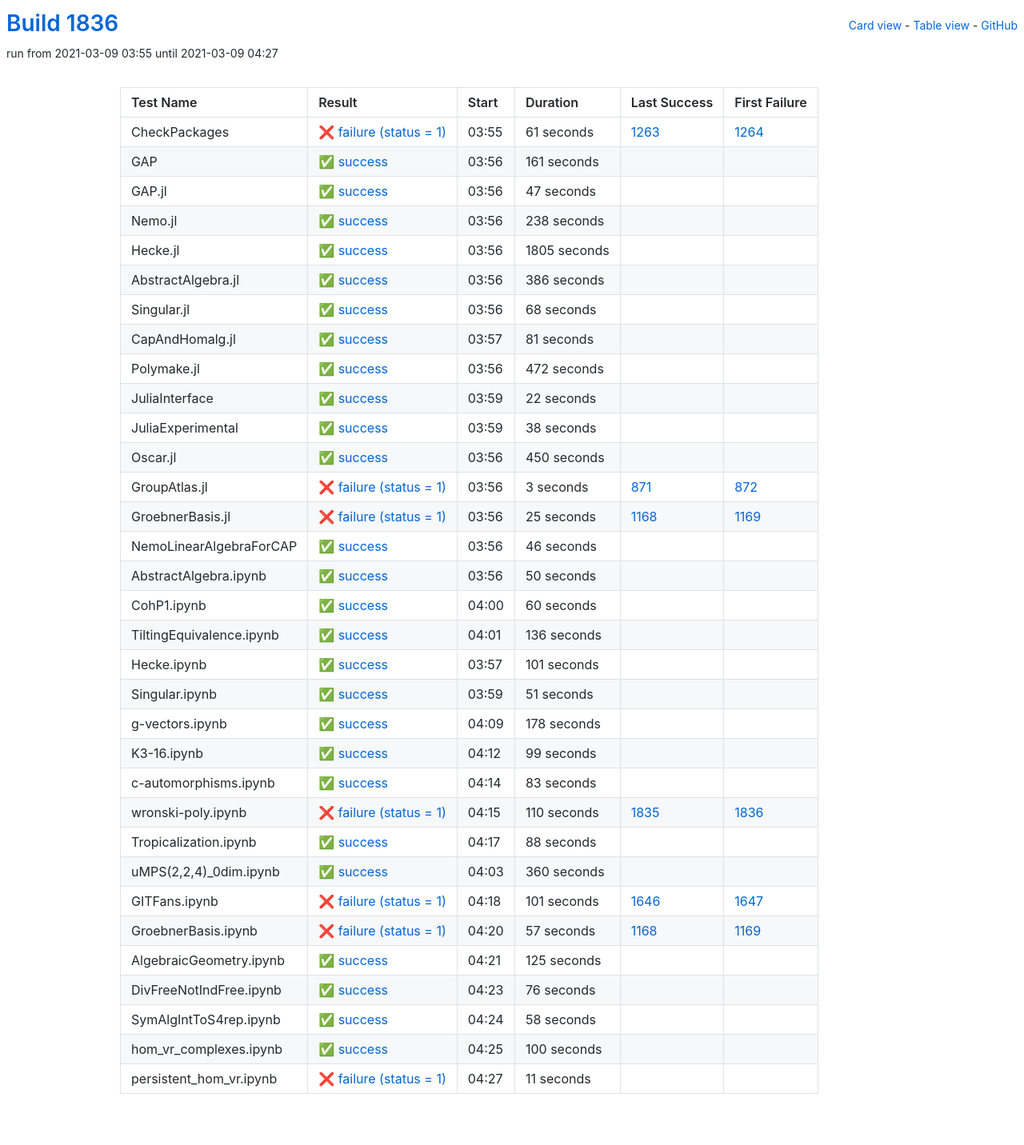
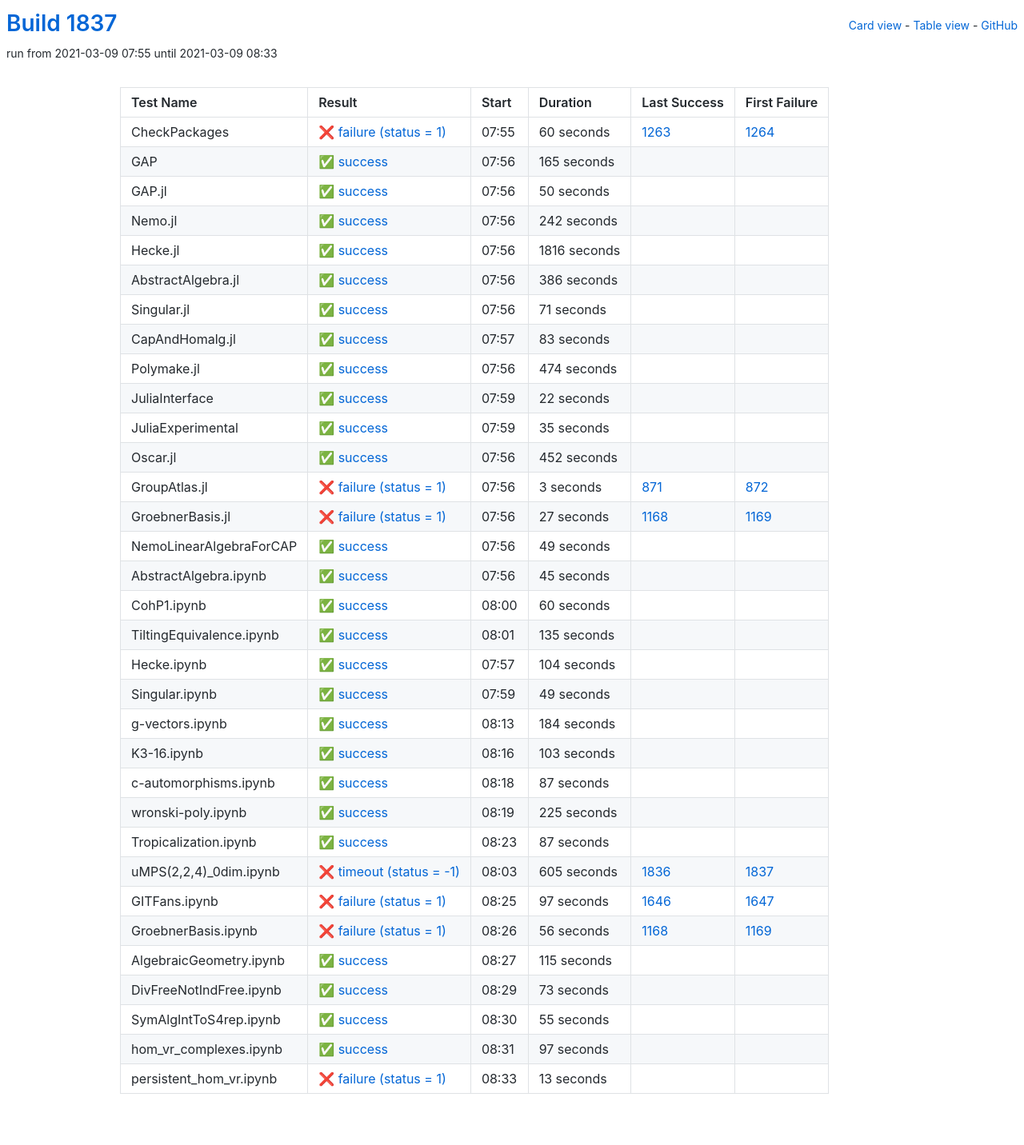
Before and after one commit to oscar-system/oscar-ci-status-stable, a Jekyll site: the page built from table.html, in a window 1280 px wide. Shown: the whole page at 80% size. Built offline with Jekyll 4.4.1, drawn with Linux system fonts in a browser that asks for light colours.

Commit message:
Build #1837

```diff
--- a/_data/ci.yml
+++ b/_data/ci.yml
@@ -1,6 +1,6 @@
 ---
-build: 1836
-build_url: https://oscarci.mathematik.uni-kl.de/job/oscar-stable/1836/
+build: 1837
+build_url: https://oscarci.mathematik.uni-kl.de/job/oscar-stable/1837/
 job: oscar-stable
 organization: oscar-system
 repo: oscar-ci-status-stable
@@ -8,68 +8,68 @@ repourl: https://github.com/oscar-system/oscar-ci-status-stable
 tests:
 - name: CheckPackages
   id: checkpackages
-  log: https://oscarci.mathematik.uni-kl.de/job/oscar-stable/1836/artifact/logs/build-1836/CheckPackages.log
-  start: 2021-03-09 03:55
+  log: https://oscarci.mathematik.uni-kl.de/job/oscar-stable/1837/artifact/logs/build-1837/CheckPackages.log
+  start: 2021-03-09 07:55
   success: false
   exitcode: 1
   status: failure
-  duration: 61
+  duration: 60
   last_success: 1263
   last_success_url: https://oscarci.mathematik.uni-kl.de/job/oscar-stable/1263/
   first_failure: 1264
   first_failure_url: https://oscarci.mathematik.uni-kl.de/job/oscar-stable/1264/
 - name: GAP
   id: gap
-  log: https://oscarci.mathematik.uni-kl.de/job/oscar-stable/1836/artifact/logs/build-1836/GAP.log
-  start: 2021-03-09 03:56
+  log: https://oscarci.mathematik.uni-kl.de/job/oscar-stable/1837/artifact/logs/build-1837/GAP.log
+  start: 2021-03-09 07:56
   success: true
   exitcode: 0
   status: success
-  duration: 161
+  duration: 165
   last_success: false
   last_success_url:
   first_failure: false
   first_failure_url:
 - name: GAP.jl
   id: gap-jl
-  log: https://oscarci.mathematik.uni-kl.de/job/oscar-stable/1836/artifact/logs/build-1836/GAP.jl.log
-  start: 2021-03-09 03:56
+  log: https://oscarci.mathematik.uni-kl.de/job/oscar-stable/1837/artifact/logs/build-1837/GAP.jl.log
+  start: 2021-03-09 07:56
   success: true
   exitcode: 0
   status: success
-  duration: 47
+  duration: 50
   last_success: false
   last_success_url:
   first_failure: false
   first_failure_url:
 - name: Nemo.jl
   id: nemo-jl
-  log: https://oscarci.mathematik.uni-kl.de/job/oscar-stable/1836/artifact/logs/build-1836/Nemo.jl.log
-  start: 2021-03-09 03:56
+  log: https://oscarci.mathematik.uni-kl.de/job/oscar-stable/1837/artifact/logs/build-1837/Nemo.jl.log
+  start: 2021-03-09 07:56
   success: true
   exitcode: 0
   status: success
-  duration: 238
+  duration: 242
   last_success: false
   last_success_url:
   first_failure: false
   first_failure_url:
 - name: Hecke.jl
   id: hecke-jl
-  log: https://oscarci.mathematik.uni-kl.de/job/oscar-stable/1836/artifact/logs/build-1836/Hecke.jl.log
-  start: 2021-03-09 03:56
+  log: https://oscarci.mathematik.uni-kl.de/job/oscar-stable/1837/artifact/logs/build-1837/Hecke.jl.log
+  start: 2021-03-09 07:56
   success: true
   exitcode: 0
   status: success
-  duration: 1805
+  duration: 1816
   last_success: false
   last_success_url:
   first_failure: false
   first_failure_url:
 - name: AbstractAlgebra.jl
   id: abstractalgebra-jl
-  log: https://oscarci.mathematik.uni-kl.de/job/oscar-stable/1836/artifact/logs/build-1836/AbstractAlgebra.jl.log
-  start: 2021-03-09 03:56
+  log: https://oscarci.mathematik.uni-kl.de/job/oscar-stable/1837/artifact/logs/build-1837/AbstractAlgebra.jl.log
+  start: 2021-03-09 07:56
   success: true
   exitcode: 0
   status: success
@@ -80,44 +80,44 @@ tests:
   first_failure_url:
 - name: Singular.jl
   id: singular-jl
-  log: https://oscarci.mathematik.uni-kl.de/job/oscar-stable/1836/artifact/logs/build-1836/Singular.jl.log
-  start: 2021-03-09 03:56
+  log: https://oscarci.mathematik.uni-kl.de/job/oscar-stable/1837/artifact/logs/build-1837/Singular.jl.log
+  start: 2021-03-09 07:56
   success: true
   exitcode: 0
   status: success
-  duration: 68
+  duration: 71
   last_success: false
   last_success_url:
   first_failure: false
   first_failure_url:
 - name: CapAndHomalg.jl
   id: capandhomalg-jl
-  log: https://oscarci.mathematik.uni-kl.de/job/oscar-stable/1836/artifact/logs/build-1836/CapAndHomalg.jl.log
-  start: 2021-03-09 03:57
+  log: https://oscarci.mathematik.uni-kl.de/job/oscar-stable/1837/artifact/logs/build-1837/CapAndHomalg.jl.log
+  start: 2021-03-09 07:57
   success: true
   exitcode: 0
   status: success
-  duration: 81
+  duration: 83
   last_success: false
   last_success_url:
   first_failure: false
   first_failure_url:
 - name: Polymake.jl
   id: polymake-jl
-  log: https://oscarci.mathematik.uni-kl.de/job/oscar-stable/1836/artifact/logs/build-1836/Polymake.jl.log
-  start: 2021-03-09 03:56
+  log: https://oscarci.mathematik.uni-kl.de/job/oscar-stable/1837/artifact/logs/build-1837/Polymake.jl.log
+  start: 2021-03-09 07:56
   success: true
   exitcode: 0
   status: success
-  duration: 472
+  duration: 474
   last_success: false
   last_success_url:
   first_failure: false
   first_failure_url:
 - name: JuliaInterface
   id: juliainterface
-  log: https://oscarci.mathematik.uni-kl.de/job/oscar-stable/1836/artifact/logs/build-1836/JuliaInterface.log
-  start: 2021-03-09 03:59
+  log: https://oscarci.mathematik.uni-kl.de/job/oscar-stable/1837/artifact/logs/build-1837/JuliaInterface.log
+  start: 2021-03-09 07:59
   success: true
   exitcode: 0
   status: success
@@ -128,32 +128,32 @@ tests:
   first_failure_url:
 - name: JuliaExperimental
   id: juliaexperimental
-  log: https://oscarci.mathematik.uni-kl.de/job/oscar-stable/1836/artifact/logs/build-1836/JuliaExperimental.log
-  start: 2021-03-09 03:59
+  log: https://oscarci.mathematik.uni-kl.de/job/oscar-stable/1837/artifact/logs/build-1837/JuliaExperimental.log
+  start: 2021-03-09 07:59
   success: true
   exitcode: 0
   status: success
-  duration: 38
+  duration: 35
   last_success: false
   last_success_url:
   first_failure: false
   first_failure_url:
 - name: Oscar.jl
   id: oscar-jl
-  log: https://oscarci.mathematik.uni-kl.de/job/oscar-stable/1836/artifact/logs/build-1836/Oscar.jl.log
-  start: 2021-03-09 03:56
+  log: https://oscarci.mathematik.uni-kl.de/job/oscar-stable/1837/artifact/logs/build-1837/Oscar.jl.log
+  start: 2021-03-09 07:56
   success: true
   exitcode: 0
   status: success
-  duration: 450
+  duration: 452
   last_success: false
   last_success_url:
   first_failure: false
   first_failure_url:
 - name: GroupAtlas.jl
   id: groupatlas-jl
-  log: https://oscarci.mathematik.uni-kl.de/job/oscar-stable/1836/artifact/logs/build-1836/GroupAtlas.jl.log
-  start: 2021-03-09 03:56
+  log: https://oscarci.mathematik.uni-kl.de/job/oscar-stable/1837/artifact/logs/build-1837/GroupAtlas.jl.log
+  start: 2021-03-09 07:56
   success: false
   exitcode: 1
   status: failure
@@ -164,44 +164,44 @@ tests:
   first_failure_url: https://oscarci.mathematik.uni-kl.de/job/oscar-stable/872/
 - name: GroebnerBasis.jl
   id: groebnerbasis-jl
-  log: https://oscarci.mathematik.uni-kl.de/job/oscar-stable/1836/artifact/logs/build-1836/GroebnerBasis.jl.log
-  start: 2021-03-09 03:56
+  log: https://oscarci.mathematik.uni-kl.de/job/oscar-stable/1837/artifact/logs/build-1837/GroebnerBasis.jl.log
+  start: 2021-03-09 07:56
   success: false
   exitcode: 1
   status: failure
-  duration: 25
+  duration: 27
   last_success: 1168
   last_success_url: https://oscarci.mathematik.uni-kl.de/job/oscar-stable/1168/
   first_failure: 1169
   first_failure_url: https://oscarci.mathematik.uni-kl.de/job/oscar-stable/1169/
 - name: NemoLinearAlgebraForCAP
   id: nemolinearalgebraforcap
-  log: https://oscarci.mathematik.uni-kl.de/job/oscar-stable/1836/artifact/logs/build-1836/NemoLinearAlgebraForCAP.log
-  start: 2021-03-09 03:56
+  log: https://oscarci.mathematik.uni-kl.de/job/oscar-stable/1837/artifact/logs/build-1837/NemoLinearAlgebraForCAP.log
+  start: 2021-03-09 07:56
   success: true
   exitcode: 0
   status: success
-  duration: 46
+  duration: 49
   last_success: false
   last_success_url:
   first_failure: false
   first_failure_url:
 - name: AbstractAlgebra.ipynb
   id: abstractalgebra-ipynb
-  log: https://oscarci.mathematik.uni-kl.de/job/oscar-stable/1836/artifact/logs/build-1836/AbstractAlgebra.ipynb.log
-  start: 2021-03-09 03:56
+  log: https://oscarci.mathematik.uni-kl.de/job/oscar-stable/1837/artifact/logs/build-1837/AbstractAlgebra.ipynb.log
+  start: 2021-03-09 07:56
   success: true
   exitcode: 0
   status: success
-  duration: 50
+  duration: 45
   last_success: false
   last_success_url:
   first_failure: false
   first_failure_url:
 - name: CohP1.ipynb
   id: cohp1-ipynb
-  log: https://oscarci.mathematik.uni-kl.de/job/oscar-stable/1836/artifact/logs/build-1836/CohP1.ipynb.log
-  start: 2021-03-09 04:00
+  log: https://oscarci.mathematik.uni-kl.de/job/oscar-stable/1837/artifact/logs/build-1837/CohP1.ipynb.log
+  start: 2021-03-09 08:00
   success: true
   exitcode: 0
   status: success
@@ -212,192 +212,192 @@ tests:
   first_failure_url:
 - name: TiltingEquivalence.ipynb
   id: tiltingequivalence-ipynb
-  log: https://oscarci.mathematik.uni-kl.de/job/oscar-stable/1836/artifact/logs/build-1836/TiltingEquivalence.ipynb.log
-  start: 2021-03-09 04:01
+  log: https://oscarci.mathematik.uni-kl.de/job/oscar-stable/1837/artifact/logs/build-1837/TiltingEquivalence.ipynb.log
+  start: 2021-03-09 08:01
   success: true
   exitcode: 0
   status: success
-  duration: 136
+  duration: 135
   last_success: false
   last_success_url:
   first_failure: false
   first_failure_url:
 - name: Hecke.ipynb
   id: hecke-ipynb
-  log: https://oscarci.mathematik.uni-kl.de/job/oscar-stable/1836/artifact/logs/build-1836/Hecke.ipynb.log
-  start: 2021-03-09 03:57
+  log: https://oscarci.mathematik.uni-kl.de/job/oscar-stable/1837/artifact/logs/build-1837/Hecke.ipynb.log
+  start: 2021-03-09 07:57
   success: true
   exitcode: 0
   status: success
-  duration: 101
+  duration: 104
   last_success: false
   last_success_url:
   first_failure: false
   first_failure_url:
 - name: Singular.ipynb
   id: singular-ipynb
-  log: https://oscarci.mathematik.uni-kl.de/job/oscar-stable/1836/artifact/logs/build-1836/Singular.ipynb.log
-  start: 2021-03-09 03:59
+  log: https://oscarci.mathematik.uni-kl.de/job/oscar-stable/1837/artifact/logs/build-1837/Singular.ipynb.log
+  start: 2021-03-09 07:59
   success: true
   exitcode: 0
   status: success
-  duration: 51
+  duration: 49
   last_success: false
   last_success_url:
   first_failure: false
   first_failure_url:
 - name: g-vectors.ipynb
   id: g-vectors-ipynb
-  log: https://oscarci.mathematik.uni-kl.de/job/oscar-stable/1836/artifact/logs/build-1836/g-vectors.ipynb.log
-  start: 2021-03-09 04:09
+  log: https://oscarci.mathematik.uni-kl.de/job/oscar-stable/1837/artifact/logs/build-1837/g-vectors.ipynb.log
+  start: 2021-03-09 08:13
   success: true
   exitcode: 0
   status: success
-  duration: 178
+  duration: 184
   last_success: false
   last_success_url:
   first_failure: false
   first_failure_url:
 - name: K3-16.ipynb
   id: k3-16-ipynb
-  log: https://oscarci.mathematik.uni-kl.de/job/oscar-stable/1836/artifact/logs/build-1836/K3-16.ipynb.log
-  start: 2021-03-09 04:12
+  log: https://oscarci.mathematik.uni-kl.de/job/oscar-stable/1837/artifact/logs/build-1837/K3-16.ipynb.log
+  start: 2021-03-09 08:16
   success: true
   exitcode: 0
   status: success
-  duration: 99
+  duration: 103
   last_success: false
   last_success_url:
   first_failure: false
   first_failure_url:
 - name: c-automorphisms.ipynb
   id: c-automorphisms-ipynb
-  log: https://oscarci.mathematik.uni-kl.de/job/oscar-stable/1836/artifact/logs/build-1836/c-automorphisms.ipynb.log
-  start: 2021-03-09 04:14
+  log: https://oscarci.mathematik.uni-kl.de/job/oscar-stable/1837/artifact/logs/build-1837/c-automorphisms.ipynb.log
+  start: 2021-03-09 08:18
   success: true
   exitcode: 0
   status: success
-  duration: 83
+  duration: 87
   last_success: false
   last_success_url:
   first_failure: false
   first_failure_url:
 - name: wronski-poly.ipynb
   id: wronski-poly-ipynb
-  log: https://oscarci.mathematik.uni-kl.de/job/oscar-stable/1836/artifact/logs/build-1836/wronski-poly.ipynb.log
-  start: 2021-03-09 04:15
-  success: false
-  exitcode: 1
-  status: failure
-  duration: 110
-  last_success: 1835
-  last_success_url: https://oscarci.mathematik.uni-kl.de/job/oscar-stable/1835/
-  first_failure: 1836
-  first_failure_url: https://oscarci.mathematik.uni-kl.de/job/oscar-stable/1836/
-- name: Tropicalization.ipynb
-  id: tropicalization-ipynb
-  log: https://oscarci.mathematik.uni-kl.de/job/oscar-stable/1836/artifact/logs/build-1836/Tropicalization.ipynb.log
-  start: 2021-03-09 04:17
+  log: https://oscarci.mathematik.uni-kl.de/job/oscar-stable/1837/artifact/logs/build-1837/wronski-poly.ipynb.log
+  start: 2021-03-09 08:19
   success: true
   exitcode: 0
   status: success
-  duration: 88
+  duration: 225
+  last_success: false
+  last_success_url:
+  first_failure: false
+  first_failure_url:
+- name: Tropicalization.ipynb
+  id: tropicalization-ipynb
+  log: https://oscarci.mathematik.uni-kl.de/job/oscar-stable/1837/artifact/logs/build-1837/Tropicalization.ipynb.log
+  start: 2021-03-09 08:23
+  success: true
+  exitcode: 0
+  status: success
+  duration: 87
   last_success: false
   last_success_url:
   first_failure: false
   first_failure_url:
 - name: uMPS(2,2,4)_0dim.ipynb
   id: umps-2-2-4-0dim-ipynb
-  log: https://oscarci.mathematik.uni-kl.de/job/oscar-stable/1836/artifact/logs/build-1836/uMPS-2-2-4-_0dim.ipynb.log
-  start: 2021-03-09 04:03
-  success: true
-  exitcode: 0
-  status: success
-  duration: 360
-  last_success: false
-  last_success_url:
-  first_failure: false
-  first_failure_url:
+  log: https://oscarci.mathematik.uni-kl.de/job/oscar-stable/1837/artifact/logs/build-1837/uMPS-2-2-4-_0dim.ipynb.log
+  start: 2021-03-09 08:03
+  success: false
+  exitcode: -1
+  status: timeout
+  duration: 605
+  last_success: 1836
+  last_success_url: https://oscarci.mathematik.uni-kl.de/job/oscar-stable/1836/
+  first_failure: 1837
+  first_failure_url: https://oscarci.mathematik.uni-kl.de/job/oscar-stable/1837/
 - name: GITFans.ipynb
   id: gitfans-ipynb
-  log: https://oscarci.mathematik.uni-kl.de/job/oscar-stable/1836/artifact/logs/build-1836/GITFans.ipynb.log
-  start: 2021-03-09 04:18
+  log: https://oscarci.mathematik.uni-kl.de/job/oscar-stable/1837/artifact/logs/build-1837/GITFans.ipynb.log
+  start: 2021-03-09 08:25
   success: false
   exitcode: 1
   status: failure
-  duration: 101
+  duration: 97
   last_success: 1646
   last_success_url: https://oscarci.mathematik.uni-kl.de/job/oscar-stable/1646/
   first_failure: 1647
   first_failure_url: https://oscarci.mathematik.uni-kl.de/job/oscar-stable/1647/
 - name: GroebnerBasis.ipynb
   id: groebnerbasis-ipynb
-  log: https://oscarci.mathematik.uni-kl.de/job/oscar-stable/1836/artifact/logs/build-1836/GroebnerBasis.ipynb.log
-  start: 2021-03-09 04:20
+  log: https://oscarci.mathematik.uni-kl.de/job/oscar-stable/1837/artifact/logs/build-1837/GroebnerBasis.ipynb.log
+  start: 2021-03-09 08:26
   success: false
   exitcode: 1
   status: failure
-  duration: 57
+  duration: 56
   last_success: 1168
   last_success_url: https://oscarci.mathematik.uni-kl.de/job/oscar-stable/1168/
   first_failure: 1169
   first_failure_url: https://oscarci.mathematik.uni-kl.de/job/oscar-stable/1169/
 - name: AlgebraicGeometry.ipynb
   id: algebraicgeometry-ipynb
-  log: https://oscarci.mathematik.uni-kl.de/job/oscar-stable/1836/artifact/logs/build-1836/AlgebraicGeometry.ipynb.log
-  start: 2021-03-09 04:21
+  log: https://oscarci.mathematik.uni-kl.de/job/oscar-stable/1837/artifact/logs/build-1837/AlgebraicGeometry.ipynb.log
+  start: 2021-03-09 08:27
   success: true
   exitcode: 0
   status: success
-  duration: 125
+  duration: 115
   last_success: false
   last_success_url:
   first_failure: false
   first_failure_url:
 - name: DivFreeNotIndFree.ipynb
   id: divfreenotindfree-ipynb
-  log: https://oscarci.mathematik.uni-kl.de/job/oscar-stable/1836/artifact/logs/build-1836/DivFreeNotIndFree.ipynb.log
-  start: 2021-03-09 04:23
+  log: https://oscarci.mathematik.uni-kl.de/job/oscar-stable/1837/artifact/logs/build-1837/DivFreeNotIndFree.ipynb.log
+  start: 2021-03-09 08:29
   success: true
   exitcode: 0
   status: success
-  duration: 76
+  duration: 73
   last_success: false
   last_success_url:
   first_failure: false
   first_failure_url:
 - name: SymAlgIntToS4rep.ipynb
   id: symalginttos4rep-ipynb
-  log: https://oscarci.mathematik.uni-kl.de/job/oscar-stable/1836/artifact/logs/build-1836/SymAlgIntToS4rep.ipynb.log
-  start: 2021-03-09 04:24
+  log: https://oscarci.mathematik.uni-kl.de/job/oscar-stable/1837/artifact/logs/build-1837/SymAlgIntToS4rep.ipynb.log
+  start: 2021-03-09 08:30
   success: true
   exitcode: 0
   status: success
-  duration: 58
+  duration: 55
   last_success: false
   last_success_url:
   first_failure: false
   first_failure_url:
 - name: hom_vr_complexes.ipynb
   id: hom-vr-complexes-ipynb
-  log: https://oscarci.mathematik.uni-kl.de/job/oscar-stable/1836/artifact/logs/build-1836/hom_vr_complexes.ipynb.log
-  start: 2021-03-09 04:25
+  log: https://oscarci.mathematik.uni-kl.de/job/oscar-stable/1837/artifact/logs/build-1837/hom_vr_complexes.ipynb.log
+  start: 2021-03-09 08:31
   success: true
   exitcode: 0
   status: success
-  duration: 100
+  duration: 97
   last_success: false
   last_success_url:
   first_failure: false
   first_failure_url:
 - name: persistent_hom_vr.ipynb
   id: persistent-hom-vr-ipynb
-  log: https://oscarci.mathematik.uni-kl.de/job/oscar-stable/1836/artifact/logs/build-1836/persistent_hom_vr.ipynb.log
-  start: 2021-03-09 04:27
+  log: https://oscarci.mathematik.uni-kl.de/job/oscar-stable/1837/artifact/logs/build-1837/persistent_hom_vr.ipynb.log
+  start: 2021-03-09 08:33
   success: false
   exitcode: 1
   status: failure
-  duration: 11
+  duration: 13
   last_success: false
   last_success_url:
   first_failure: false
```
Also changed, not shown: README.md.
